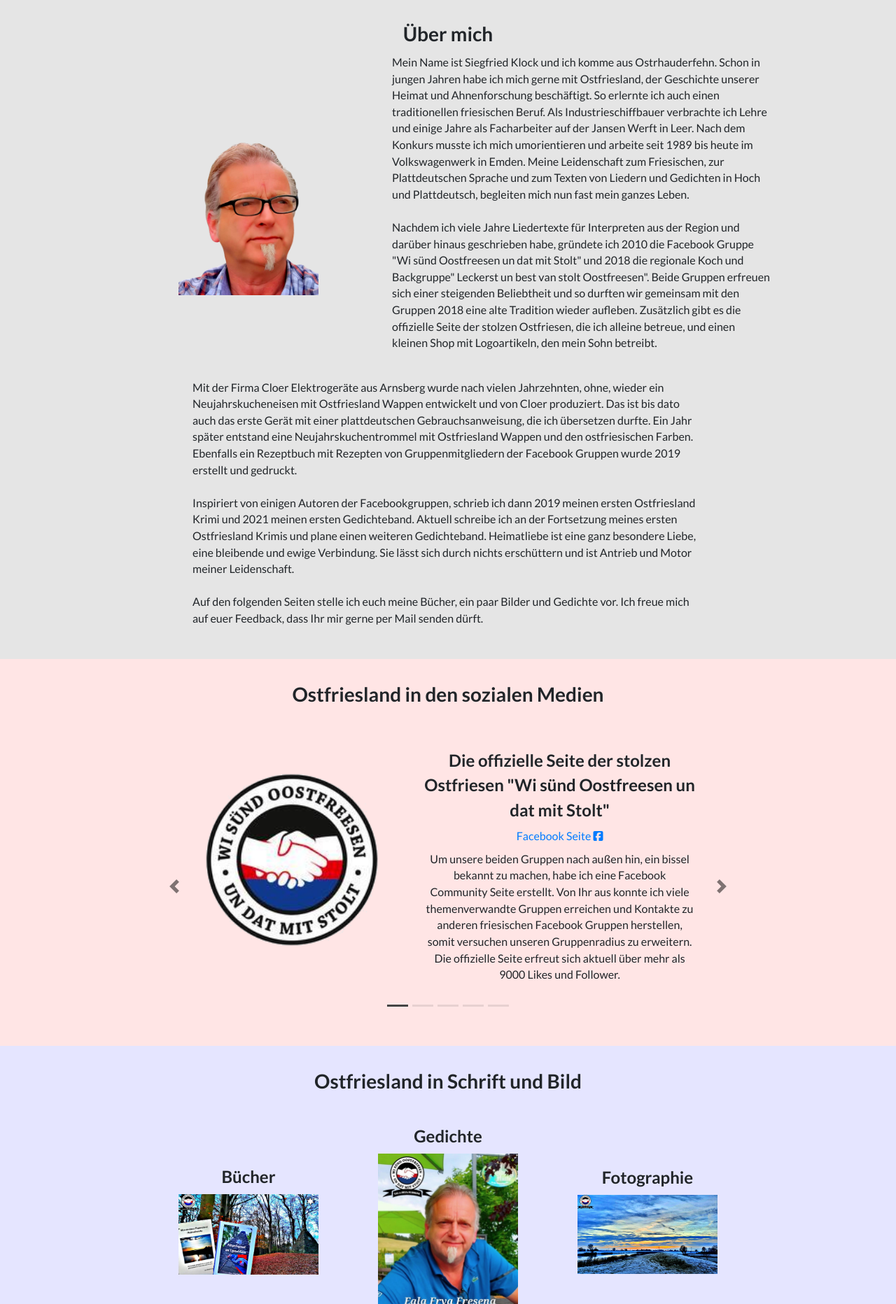
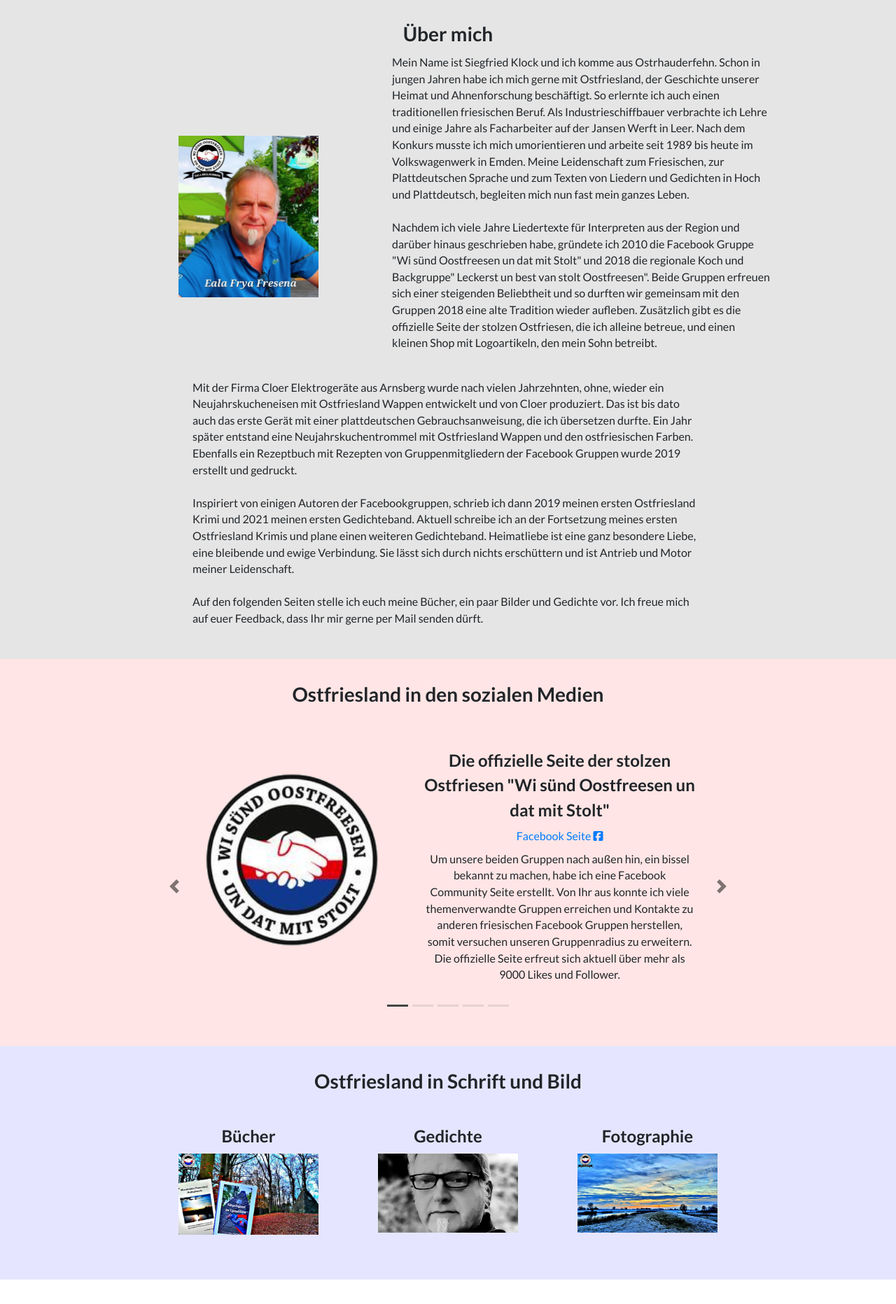
Before and after one commit to smklock/smklock.github.io, a Jekyll site: the page built from index.markdown, in a window 1280 px wide. Shown: the part 673-2537 px from the top of the page at 70% size. Built offline with Jekyll 4.4.1, drawn with Linux system fonts in a browser that asks for light colours; nearby versions of some CDN libraries.

Commit message:
poem image

```diff
--- a/index.markdown
+++ b/index.markdown
@@ -12,7 +12,7 @@ subtitle: " "
     </div>
     <div class="row vcenter">
       <div class="col-8 col-md-5 col-lg-4 offset-2 offset-md-0 offset-lg-1 image-container-center justify-content-center">
-        <img class="mx-auto d-block personal-image" src="{{ site.baseurl }}/assets/images/siegfried_klock_2_remove_bg.png" alt="Foto Siegfried Klock">
+        <img class="mx-auto d-block personal-image" src="{{ site.baseurl }}/assets/images/poems_neu.jpg" alt="Foto Siegfried Klock">
       </div>
       <div class="col-8 col-md-7 col-lg-6 offset-2 offset-md-0">
         <p>
@@ -111,7 +111,7 @@ subtitle: " "
         </p> -->
       </div>
     </div>
-    <div class="row d-flex justify-content-center vcenter">
+    <div class="row d-flex justify-content-center">
       <div class="col-sm-12 col-md-4 col-lg-3 align-middle justify-content-center mb-4">
         <div class="hover-image" style="cursor: pointer;" onclick="window.location='{{ site.baseurl }}/books';">
           <h4 class="row justify-content-center">
@@ -125,7 +125,7 @@ subtitle: " "
           <h4 class="row justify-content-center">
             Gedichte
           </h4>
-          <img class="mx-auto d-block personal-image" src="{{ site.baseurl }}/assets/images/poems_neu.jpg" alt="Foto Siegfried Klock">
+          <img class="mx-auto d-block personal-image" src="{{ site.baseurl }}/assets/images/siegfried_klock.jpg" alt="Foto Siegfried Klock">
         </div>
       </div>
       <div class="col-sm-12 col-md-4 col-lg-3 align-middle justify-content-center mb-4">
```
